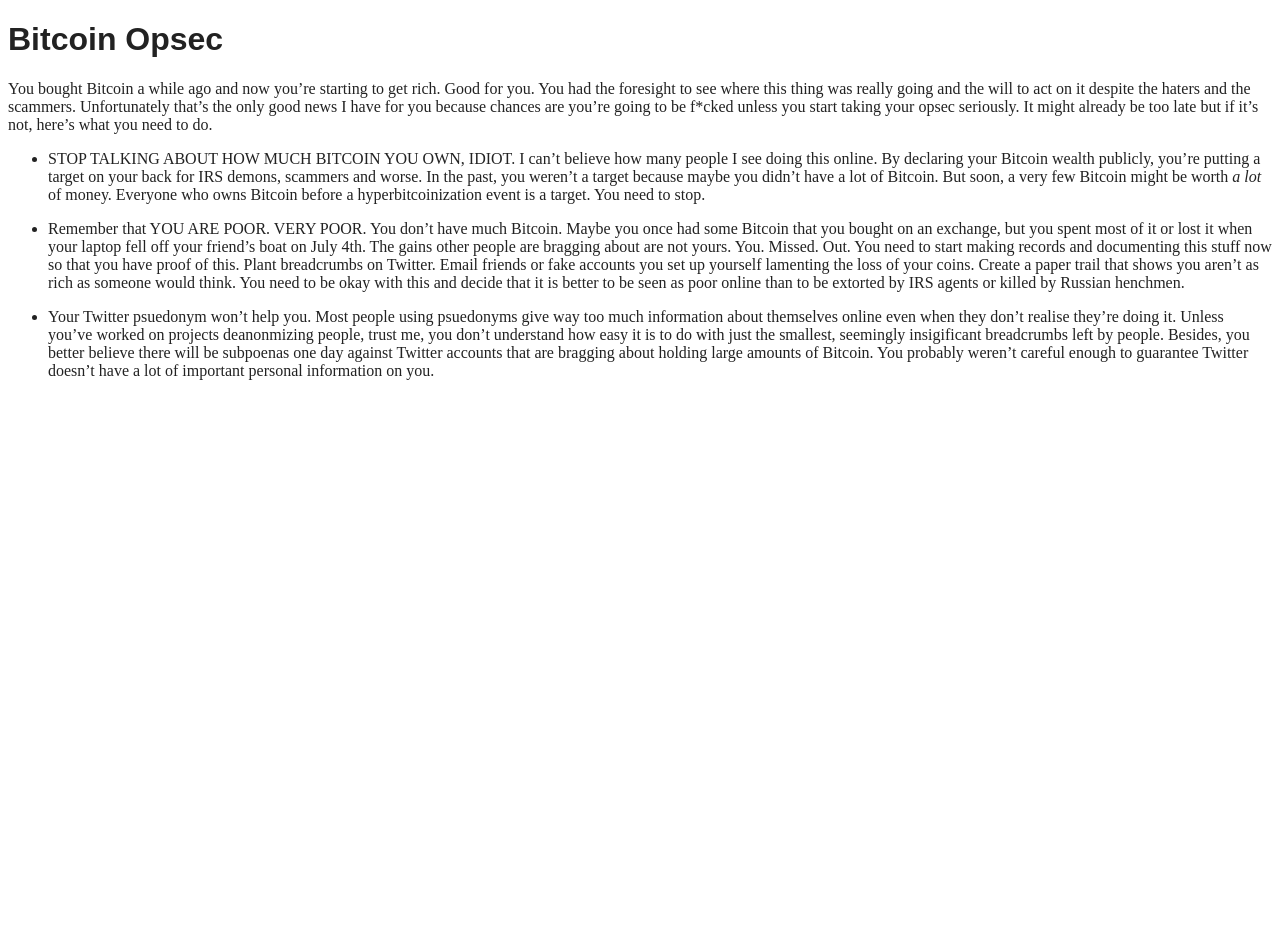
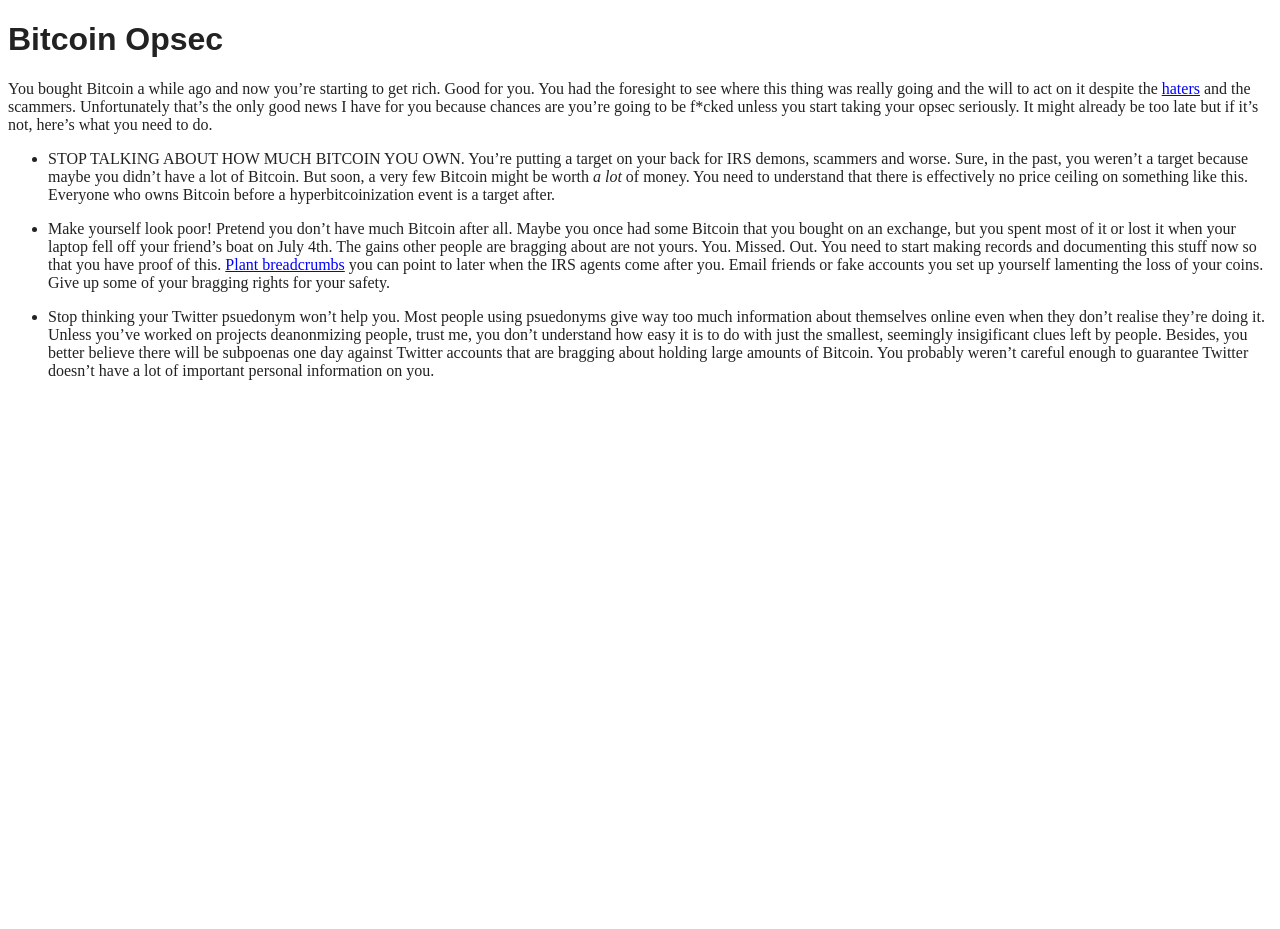
Before and after one commit to makgill/deryk, a Jekyll site: the page built from _posts/2020-12-19-opsec.md, in a window 1280 px wide. Built offline with Jekyll 4.4.1, drawn with Linux system fonts in a browser that asks for light colours.

Commit message:
Update 2020-12-19-opsec.md

```diff
--- a/_posts/2020-12-19-opsec.md
+++ b/_posts/2020-12-19-opsec.md
@@ -7,11 +7,10 @@
 # Bitcoin Opsec
 
 You bought Bitcoin a while ago and now you're starting to get rich. Good for you. You had the foresight to see where this thing was
-really going and the will to act on it despite the haters and the scammers. Unfortunately that's the only good news I have for you because chances are you're going to be <span>f*cked</span> unless you start taking your opsec seriously. It might already be too late but if it's not, here's what you need to do.
+really going and the will to act on it despite the [haters](https://99bitcoins.com/bitcoin-obituaries/) and the scammers. Unfortunately that's the only good news I have for you because chances are you're going to be <span>f*cked</span> unless you start taking your opsec seriously. It might already be too late but if it's not, here's what you need to do.
 
-- STOP TALKING ABOUT HOW MUCH BITCOIN YOU OWN, IDIOT. I can't believe how many people I see doing this
-online. By declaring your Bitcoin wealth publicly, you're putting a target on your back for IRS demons, scammers and worse. In the past, you weren't a target because maybe you didn't have a lot of Bitcoin. But soon, a very few Bitcoin might be worth *a lot* of money. Everyone who owns Bitcoin before a hyperbitcoinization event is a target. You need to stop.
+- STOP TALKING ABOUT HOW MUCH BITCOIN YOU OWN. You're putting a target on your back for IRS demons, scammers and worse. Sure, in the past, you weren't a target because maybe you didn't have a lot of Bitcoin. But soon, a very few Bitcoin might be worth *a lot* of money. You need to understand that there is effectively no price ceiling on something like this. Everyone who owns Bitcoin before a hyperbitcoinization event is a target after.
 
-- Remember that YOU ARE POOR. VERY POOR. You don't have much Bitcoin. Maybe you once had some Bitcoin that you bought on an exchange, but you spent most of it or lost it when your laptop fell off your friend's boat on July 4th. The gains other people are bragging about are not yours. You. Missed. Out. You need to start making records and documenting this stuff now so that you have proof of this. Plant breadcrumbs on Twitter. Email friends or fake accounts you set up yourself lamenting the loss of your coins. Create a paper trail that shows you aren't as rich as someone would think. You need to be okay with this and decide that it is better to be seen as poor online than to be extorted by IRS agents or killed by Russian henchmen.
+- Make yourself look poor! Pretend you don't have much Bitcoin after all. Maybe you once had some Bitcoin that you bought on an exchange, but you spent most of it or lost it when your laptop fell off your friend's boat on July 4th. The gains other people are bragging about are not yours. You. Missed. Out. You need to start making records and documenting this stuff now so that you have proof of this. [Plant breadcrumbs](https://twitter.com/marttimalmi/status/1339908801349230592) you can point to later when the IRS agents come after you. Email friends or fake accounts you set up yourself lamenting the loss of your coins. Give up some of your bragging rights for your safety.
 
-- Your Twitter psuedonym won't help you. Most people using psuedonyms give way too much information about themselves online even when they don't realise they're doing it. Unless you've worked on projects deanonmizing people, trust me, you don't understand how easy it is to do with just the smallest, seemingly insigificant breadcrumbs left by people. Besides, you better believe there will be subpoenas one day against Twitter accounts that are bragging about holding large amounts of Bitcoin. You probably weren't careful enough to guarantee Twitter doesn't have a lot of important personal information on you.
+- Stop thinking your Twitter psuedonym won't help you. Most people using psuedonyms give way too much information about themselves online even when they don't realise they're doing it. Unless you've worked on projects deanonmizing people, trust me, you don't understand how easy it is to do with just the smallest, seemingly insigificant clues left by people. Besides, you better believe there will be subpoenas one day against Twitter accounts that are bragging about holding large amounts of Bitcoin. You probably weren't careful enough to guarantee Twitter doesn't have a lot of important personal information on you.
```
